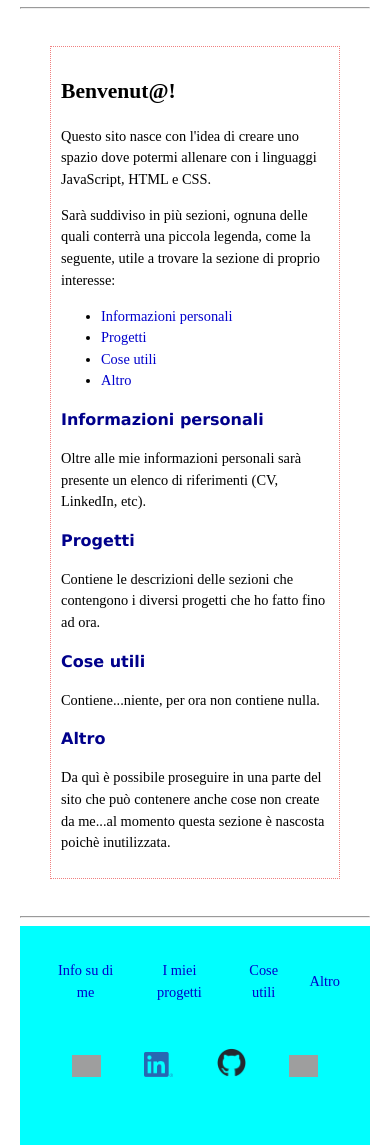
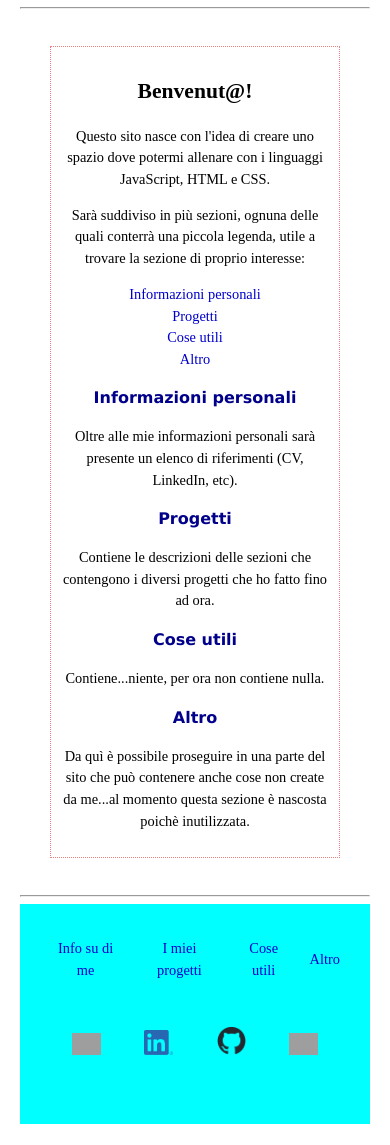
Before and after one commit to GianlucaSpendolini/GianlucaSpendolini.github.io, a PHP site: page / in a window 390 px wide. Shown: the part 145-1290 px from the top of the page. After the commit the page ends 1269 px from the top, so only its background shows below. Run offline with PHP 8.4, Linux system fonts and the light colour scheme; grey boxes are pictures that could not be loaded.

Commit message:
Ultimi ritocchi per centrare il main nella home -g

```diff
--- a/Static/css/media.css
+++ b/Static/css/media.css
@@ -80,6 +80,20 @@
 
 /* PER NON RIPETERE LE STESSE COSE PER TROPPE MEDIA QUERY */
 
+
+@media screen and (max-width: 768px) {
+
+    /*
+        SEZIONE HOME
+    */
+    /* Riadatto la lista su una colonna */
+    #page-description .no-points-list {
+        flex-direction: column;
+        justify-content: space-evenly;
+    }
+}
+
+
 @media screen and (max-width: 900px) {
 
     /*
--- a/Static/css/style.css
+++ b/Static/css/style.css
@@ -7,6 +7,12 @@
     color: blue;
     text-align: right;
     text-decoration: none;
+}
+
+/* Togliere la lista puntata dall'ul */
+.no-points-list {
+    list-style-type: none;
+    padding-inline-start: 0;
 }
 
 /* Nav-bar dell'header */
@@ -117,8 +123,17 @@ ul.contatti li {
     margin: 20px;
     padding: 10px;
 }
-.sub-title {
-    text-align: left;
+#page-description {
+    text-align: center;
+}
+/* Adatto la lista su una riga (dando un massimo per la lunghezza) */
+#page-description div:has(.no-points-list) {
+    justify-content: center;
+}
+#page-description .no-points-list {
+    display: flex;
+    justify-content: space-evenly;
+    max-width: 750px;
 }
 #wishes {
     display: none;
@@ -139,11 +154,6 @@ ul.contatti li {
 
 aside {
     padding: 10px;
-}
-
-aside #contatti-cv ul {
-    list-style-type: none;
-    padding-inline-start: 0;
 }
 
 main#descrizione {
--- a/Static/json/changes_table_elements.json
+++ b/Static/json/changes_table_elements.json
@@ -657,9 +657,11 @@
                     "Cambiata descrizione generale della pagina;",
                     "Aggiunta sezione per l'inserimento degli auguri personalizzati;"
                 ],
+                "about.html": "Aggiunta classe 'no-points-list' all'ul;",
                 "/Static/css/style.css": [
                     "Aggiunti stili per la nuova descrizione in Home;",
-                    "Modificati stili per portare a sinistra i titoli nella schermata home;"
+                    "Modificati stili per portare a sinistra i titoli nella schermata home;",
+                    "Aggiunta classe per togliere la lista puntata dagli elenchi ul"
                 ],
                 "/Static/css/media.css": [
                     "Aggiunta sezione per modificare più stili da 0 ad una certa grandezza;",
--- a/about.html
+++ b/about.html
@@ -41,7 +41,7 @@
             <div id="contatti-cv">
                 <h3><a name="contatti_cv">Contatti e CV</a></h3>
 
-                <ul>
+                <ul class="no-points-list">
                     <li><a href="./Static/documents/cv/Gianluca_spendolini CV.pdf">CV</a></li>
                     <li><a href="https://linkedin.com/in/gianluca-spendolini">LinkedIn</a></li>
                     <li><a href="mailto:gianluca.spendolini.01@gmail.com">Mail</a></li>
--- a/index.html
+++ b/index.html
@@ -26,9 +26,9 @@
                 Questo sito nasce con l'idea di creare uno spazio dove potermi allenare con i linguaggi JavaScript, HTML e CSS.
             </p>
 
-            <p>
-                Sarà suddiviso in più sezioni, ognuna delle quali conterrà una piccola legenda, come la seguente, utile a trovare la sezione di proprio interesse:
-                <ul>
+            <div align="center">
+                Sarà suddiviso in più sezioni, ognuna delle quali conterrà una piccola legenda, utile a trovare la sezione di proprio interesse:
+                <ul class="no-points-list">
                     <li>
                         <a href="#info">Informazioni personali</a>
                     </li>
@@ -42,7 +42,7 @@
                         <a href="#altro">Altro</a>
                     </li>
                 </ul>
-            </p>
+            </div>
 
             <!-- INFO -->
             <p>
```
